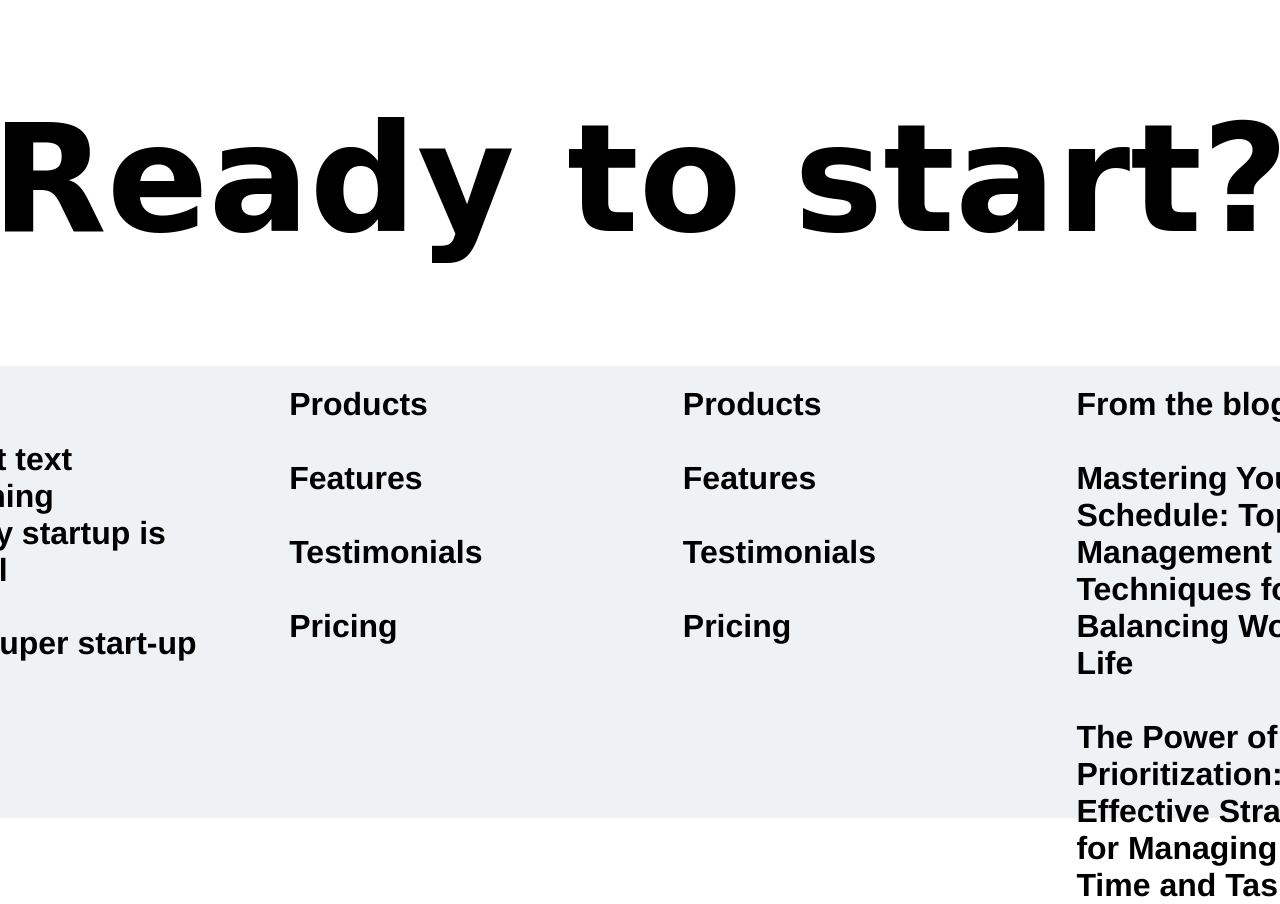
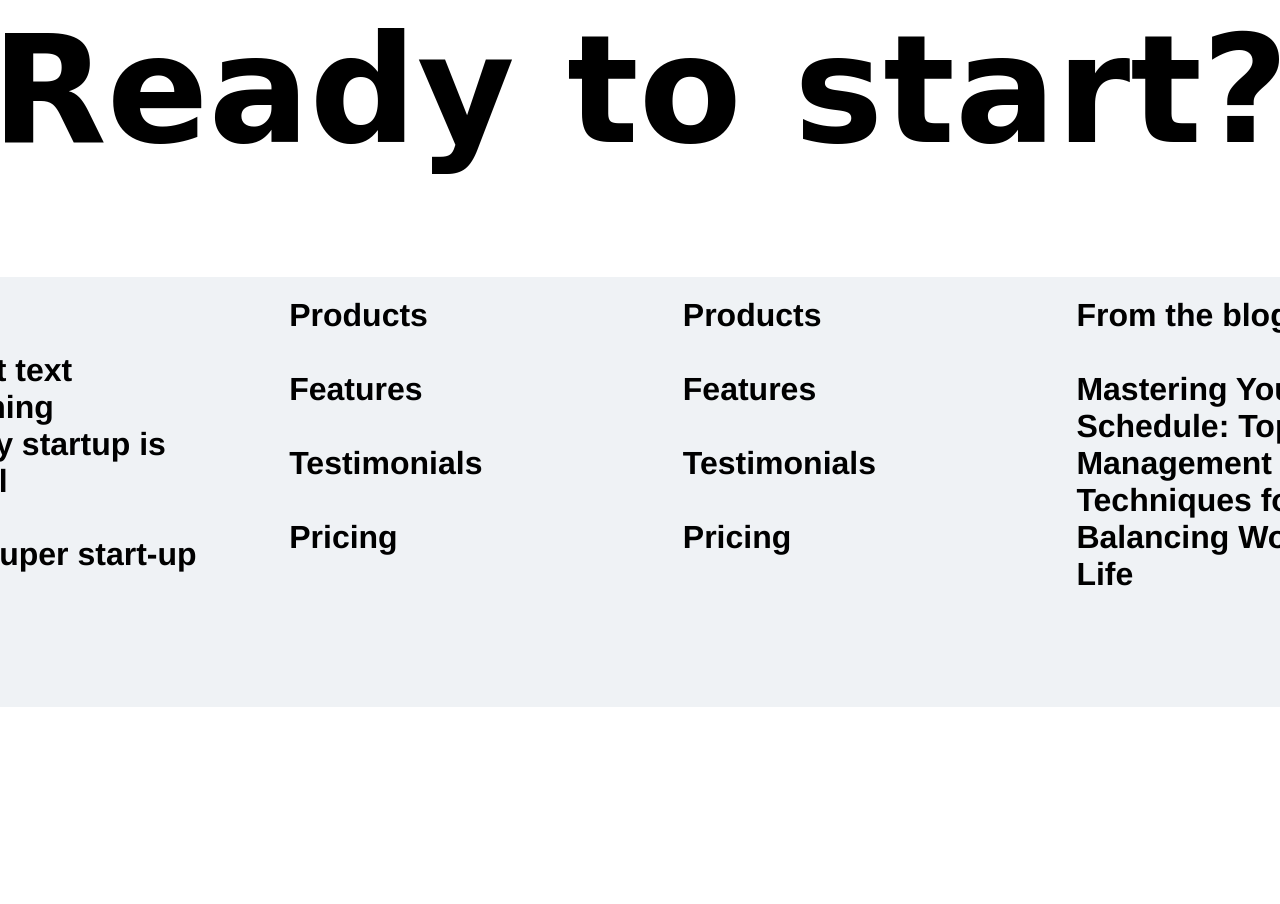
Before and after one commit to BabarVishal/milton, a plain HTML site: page index.html in a window 1280 px wide. Shown: the part 10722-11626 px from the top of the page. After the commit the page ends 11429 px from the top, so only its background shows below. Drawn offline with Linux system fonts and the light colour scheme.

Commit message:
Update index.html

```diff
--- a/index.html
+++ b/index.html
@@ -436,9 +436,7 @@
                    <br>
                    <br>
                    Mastering Your Schedule: Top Time Management Techniques for Balancing Work and Life
-                    <br>
-                    <br>
-                    The Power of Prioritization: Effective Strategies for Managing Your Time and Tasks
+
 
 
                     </h1>
```
